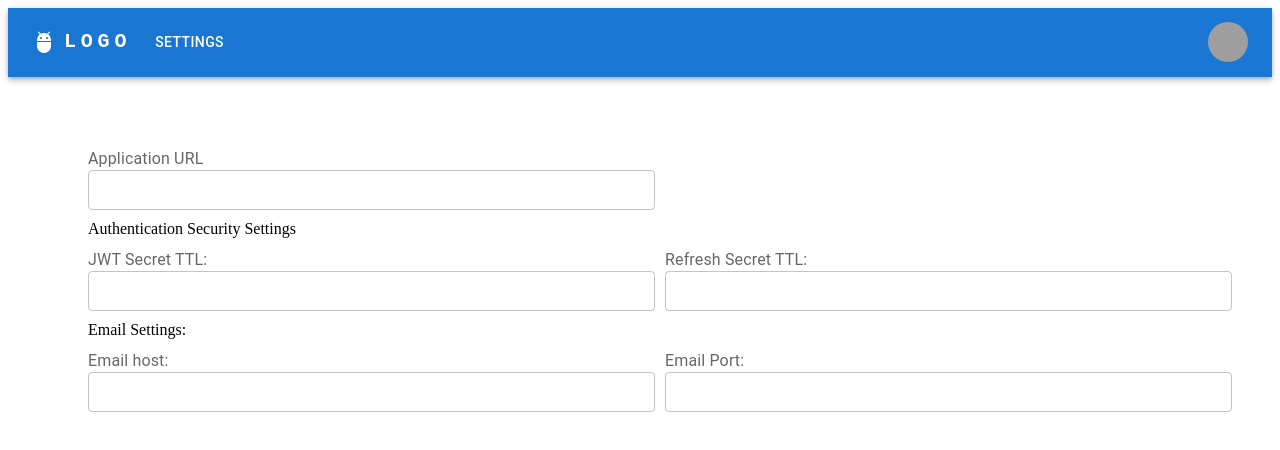
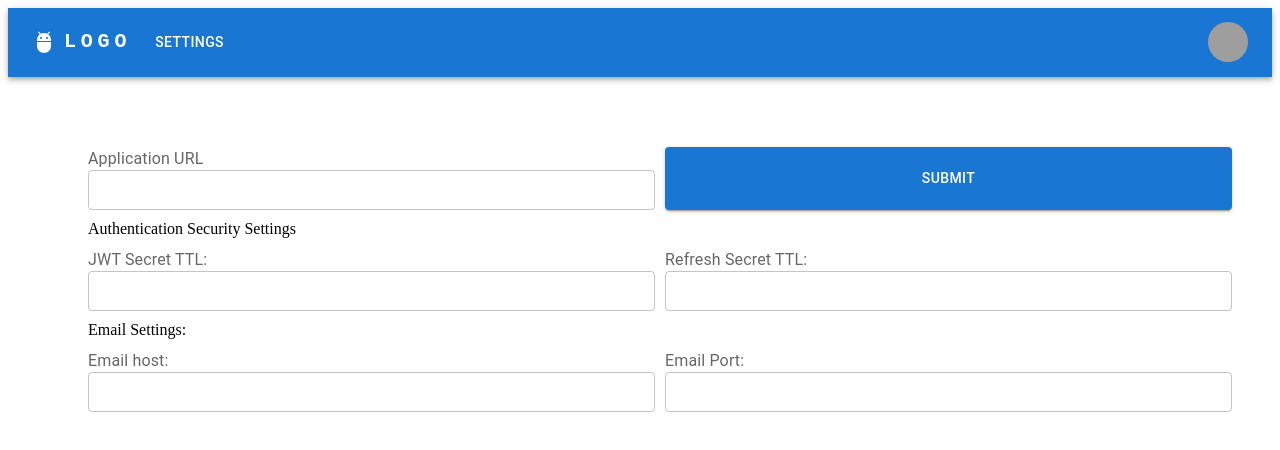
Before and after one commit to LeuIonOfficial/help-desk, a Next.js app: page /settings in a window 1280 px wide. Shown: the top 450 px of the page. Built offline with nearby package versions, Linux system fonts and the light colour scheme; grey boxes are pictures that could not be loaded.

Commit message:
resolve imports

```diff
--- a/components/Form/Form.tsx
+++ b/components/Form/Form.tsx
@@ -3,7 +3,7 @@ import useFormHook from '@/hooks/useFormHook'
 
 import * as S from './styled'
 import { Grid } from '@/components/layout'
-import { OutlinedInput } from '@/components/inputs/index'
+import { Button, OutlinedInput } from '@/components'
 
 const Form = () => {
   const { methods, onSubmit } = useFormHook()
@@ -59,6 +59,7 @@ const Form = () => {
           type="number"
           {...register('EMAIL_PORT')}
         ></OutlinedInput>
+        <Button>Submit</Button>
       </Grid>
     </S.Form>
   )
--- /dev/null
+++ b/components/index.ts
@@ -0,0 +1,2 @@
+export * from './inputs'
+export * from './layout'
```
